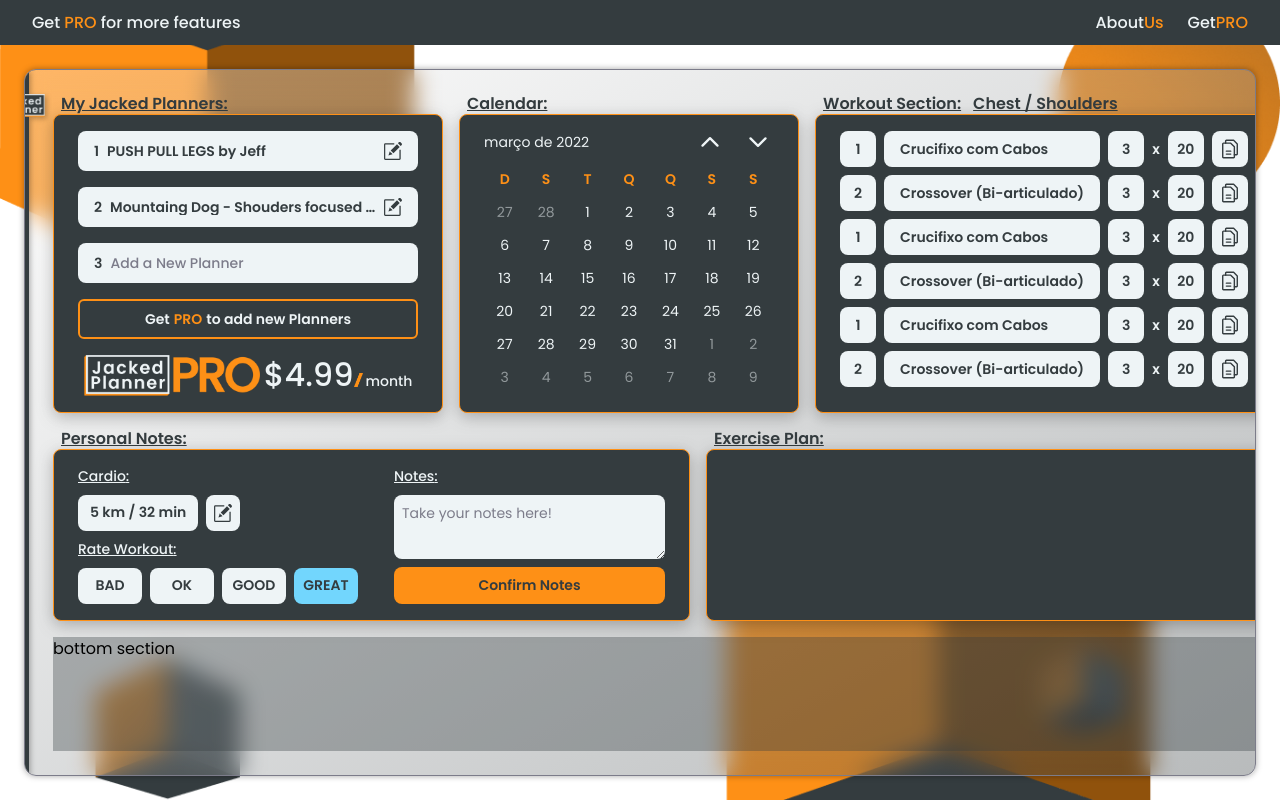
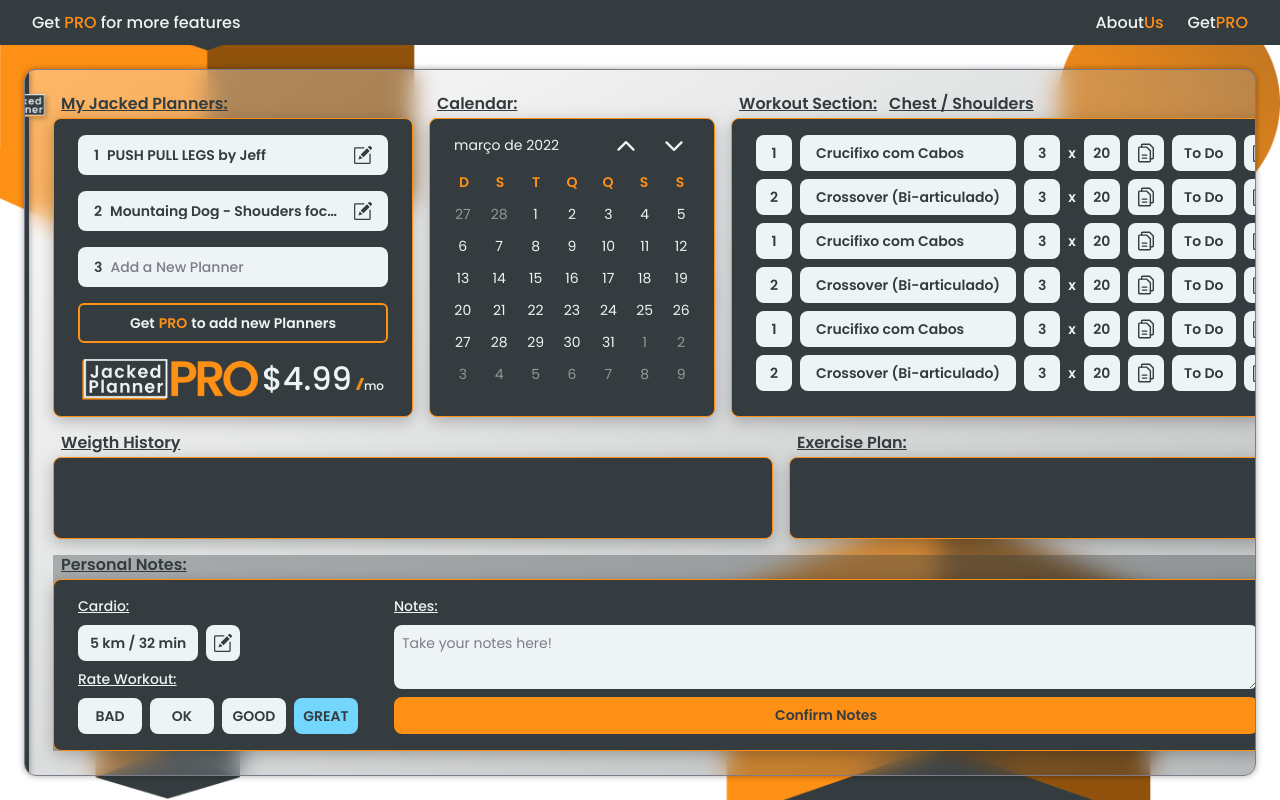
Before and after one commit to RafaelMariscal/JackedPlanner-ReactJs, a React (Vite) app: page /dashboard/home in a window 1280 px wide. Built offline with nearby package versions, Linux system fonts and the light colour scheme.

Commit message:
Fix: layout problems

```diff
--- a/src/Pages/Dashboard/Home.tsx
+++ b/src/Pages/Dashboard/Home.tsx
@@ -2,13 +2,14 @@
 import { ExercisePlan } from "../../components/Dashboard/ExercisePlan";
 import { PersonalNotes } from "../../components/Dashboard/PersonalNotes";
 import { PlannerController } from "../../components/Dashboard/PlannerController";
+import { WeightHistory } from "../../components/Dashboard/WeightHistory";
 import { WorkoutSection } from "../../components/Dashboard/WorkoutSection";
 
 export function Home() {
   return (
     <div className="h-full flex flex-col gap-4" >
       <div className="flex gap-4">
-        <div className="flex gap-4 ">
+        <div className="flex justify-between gap-4 w-full max-w-[720px]">
           <PlannerController price={4.99} />
           <Calendar />
         </div>
@@ -17,12 +18,12 @@
       </div>
 
       <div className="flex-1 max-h-[14.875rem] flex gap-4">
-        <PersonalNotes />
+        <WeightHistory />
         <ExercisePlan />
       </div>
 
       <div className="flex-1 flex bg-gray-opac-35 gap-4">
-        bottom section
+        <PersonalNotes />
       </div>
     </div>
   )
--- a/src/components/Dashboard/Calendar.tsx
+++ b/src/components/Dashboard/Calendar.tsx
@@ -3,9 +3,8 @@
 
 export function Calendar() {
   return (
-    <DashboardCard title="Calendar:">
-
-      <div className="w-full h-full min-w-[290px] text-sm ">
+    <DashboardCard title="Calendar:" className="w-full" extend>
+      <div className="w-full h-full min-w-[236px] text-sm leading-tight [&_span]:w-5 [&_span]:h-5 ">
         <div className="flex items-center justify-between">
           <p className=" text-gray-100">
             <span>março</span> de <span>2022</span>
@@ -22,8 +21,8 @@
         </div>
 
         <div id="weekDays" className="
-          flex justify-around font-semibold
-          mt-4 [&_span]:w-full [&_span]:text-orange-500
+          flex justify-between font-semibold
+          mt-4 [&_span]:text-orange-500
           [&_span]:flex [&_span]:items-center [&_span]:justify-center
           "
         >
@@ -37,8 +36,8 @@
         </div>
 
         <div id="weekDays" className="
-          flex justify-around font-normal
-          mt-3 [&_span]:w-full [&_span]:text-gray-100
+          flex justify-between font-normal
+          mt-3 [&_span]:w-[2ch] [&_span]:text-gray-100
           [&_span]:flex [&_span]:items-center [&_span]:justify-center
           "
         >
@@ -52,8 +51,8 @@
         </div>
 
         <div id="weekDays" className="
-          flex justify-around font-normal
-          mt-3 [&_span]:w-full [&_span]:text-gray-100
+          flex justify-between font-normal
+          mt-3 [&_span]:w-[2ch] [&_span]:text-gray-100
           [&_span]:flex [&_span]:items-center [&_span]:justify-center
           "
         >
@@ -67,8 +66,8 @@
         </div>
 
         <div id="weekDays" className="
-          flex justify-around font-normal
-          mt-3 [&_span]:w-full [&_span]:text-gray-100
+          flex justify-between font-normal
+          mt-3 [&_span]:w-[2ch] [&_span]:text-gray-100
           [&_span]:flex [&_span]:items-center [&_span]:justify-center
           "
         >
@@ -82,8 +81,8 @@
         </div>
 
         <div id="weekDays" className="
-          flex justify-around font-normal
-          mt-3 [&_span]:w-full [&_span]:text-gray-100
+          flex justify-between font-normal
+          mt-3 [&_span]:w-[2ch] [&_span]:text-gray-100
           [&_span]:flex [&_span]:items-center [&_span]:justify-center
           "
         >
@@ -97,8 +96,8 @@
         </div>
 
         <div id="weekDays" className="
-          flex justify-around font-normal
-          mt-3 [&_span]:w-full [&_span]:text-gray-100
+          flex justify-between font-normal
+          mt-3 [&_span]:w-[2ch] [&_span]:text-gray-100
           [&_span]:flex [&_span]:items-center [&_span]:justify-center
           "
         >
@@ -112,8 +111,8 @@
         </div>
 
         <div id="weekDays" className="
-          flex justify-around font-normal
-          mt-3 [&_span]:w-full [&_span]:text-gray-100
+          flex justify-between font-normal
+          mt-3 [&_span]:w-[2ch] [&_span]:text-gray-100
           [&_span]:flex [&_span]:items-center [&_span]:justify-center
           "
         >
--- a/src/components/Dashboard/DashboardCard.tsx
+++ b/src/components/Dashboard/DashboardCard.tsx
@@ -1,14 +1,25 @@
+import clsx from "clsx";
 import { ReactNode } from "react"
 
 interface DashboardCardProps {
-  title: string
-  subtitle?: string
-  children: ReactNode
+  title: string;
+  subtitle?: string;
+  extend?: boolean
+  className?: string;
+  classNameCard?: string;
+  children: ReactNode;
 }
 
-export default function DashboardCard({ title, subtitle, children }: DashboardCardProps) {
+export default function DashboardCard({ title, subtitle, extend, className, classNameCard, children }: DashboardCardProps) {
   return (
-    <div className="flex-1 flex flex-col gap-1'">
+    <div className={clsx(
+      "flex flex-col gap-1",
+      {
+        'flex-1': extend
+      },
+
+      className
+    )}>
       <div className="flex gap-1">
         <h2 className="font-semibold leading-tight underline text-gray-800 ml-2"
         >
@@ -19,9 +30,10 @@
           {subtitle}
         </h2>
       </div>
-      <div className="w-full h-full rounded-lg px-6 py-4 bg-gray-800
-        drop-shadow-[0_4px_.5rem_rgba(0,0,0,0.25)] border border-orange-500
-      "
+      <div className={clsx(
+        "w-full h-full rounded-lg px-6 py-4 bg-gray-800 drop-shadow-[0_4px_.5rem_rgba(0,0,0,0.25)] border border-orange-500",
+        classNameCard
+      )}
       >
         {children}
       </div>
--- a/src/components/Dashboard/ExercisePlan.tsx
+++ b/src/components/Dashboard/ExercisePlan.tsx
@@ -2,7 +2,7 @@
 
 export function ExercisePlan() {
   return (
-    <DashboardCard title="Exercise Plan:">
+    <DashboardCard title="Exercise Plan:" extend>
 
     </DashboardCard>
   )
--- a/src/components/Dashboard/PersonalNotes.tsx
+++ b/src/components/Dashboard/PersonalNotes.tsx
@@ -13,7 +13,7 @@
   const labels: Labels = ["BAD", "OK", "GOOD", "GREAT"]
 
   return (
-    <DashboardCard title="Personal Notes:">
+    <DashboardCard title="Personal Notes:" extend>
       <NotesForm.Root>
         <div className="h-full flex flex-col gap-2">
           <NotesForm.Label label="Cardio" />
--- a/src/components/Dashboard/PlannerCard.tsx
+++ b/src/components/Dashboard/PlannerCard.tsx
@@ -18,7 +18,7 @@
           {index}
         </span>
 
-        <p className={PlannerName ? 'pl-2 truncate max-w-[280px]' : 'font-medium text-gray-400 pl-2'}>
+        <p className={PlannerName ? 'pl-2 truncate max-w-[240px]' : 'font-medium text-gray-400 pl-2'}>
           {PlannerName ? PlannerName : 'Add a New Planner'}
         </p>
       </div>
--- a/src/components/Dashboard/PlannerController.tsx
+++ b/src/components/Dashboard/PlannerController.tsx
@@ -8,8 +8,8 @@
 
 export function PlannerController({ price }: PlannerControllerProps) {
   return (
-    <DashboardCard title="My Jacked Planners:">
-      <div className="h-full flex flex-col gap-4 min-w-[340px]">
+    <DashboardCard title="My Jacked Planners:" className="min-w-[360px] w-full">
+      <div className="h-full flex flex-col gap-4">
         <div className="flex flex-col gap-4">
           <PlannerCard index={1} PlannerName={'PUSH PULL LEGS by Jeff'} />
           <PlannerCard index={2} PlannerName={'Mountaing Dog - Shouders focused asdfasdfdasdfasdf'} />
@@ -22,17 +22,17 @@
 
         <div className="flex items-center justify-center gap-1 ">
           <img src="/src/assets/LogoPro.png" alt="" className="w-44" />
-          <p className="font-medium text-gray-100 text-2xl leading-none relative"
+          <p className="font-medium text-gray-100 text-2xl leading-none"
           >
             ${price}<span
               className="
-            text-gray-100 text-sm ml-3
+            text-gray-100 text-xs ml-3 relative
             before:content-['......'] before:text-transparent before:bg-price-slash
             before:bg-contain before:bg-no-repeat before:absolute
-            before:bottom-1 before:right-[2.375rem]
+            before:bottom-1 before:-left-2
             "
             >
-              month
+              mo
             </span>
           </p>
 
--- /dev/null
+++ b/src/components/Dashboard/WeightHistory.tsx
@@ -0,0 +1,9 @@
+import DashboardCard from "./DashboardCard";
+
+export function WeightHistory() {
+  return (
+    <DashboardCard title="Weigth History" className="w-full max-w-[720px]">
+
+    </DashboardCard>
+  )
+}
--- a/src/components/Dashboard/WorkoutSection.tsx
+++ b/src/components/Dashboard/WorkoutSection.tsx
@@ -17,9 +17,7 @@
   ]
 
   return (
-    <DashboardCard
-      title="Workout Section:"
-      subtitle="Chest / Shoulders"
+    <DashboardCard title="Workout Section:" subtitle="Chest / Shoulders" extend
     >
       <div className="flex flex-col gap-2">
         {
```
